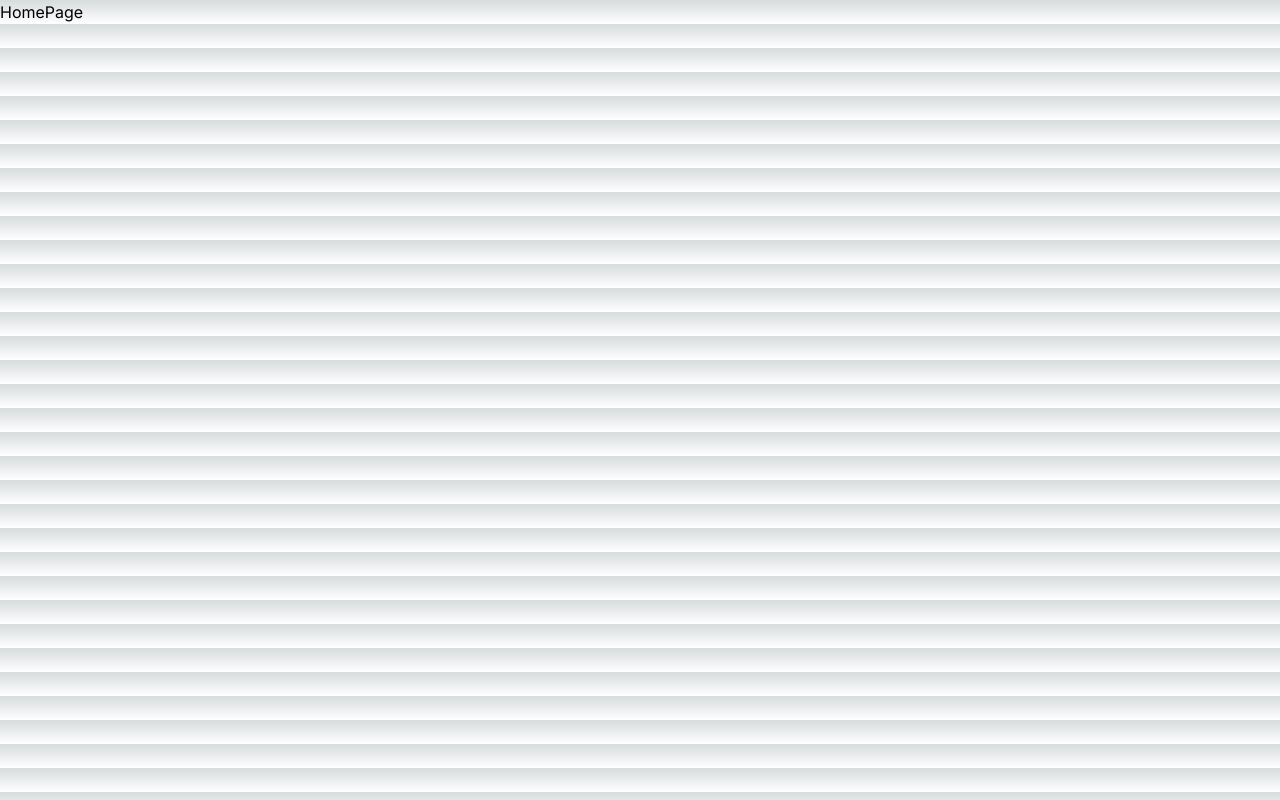
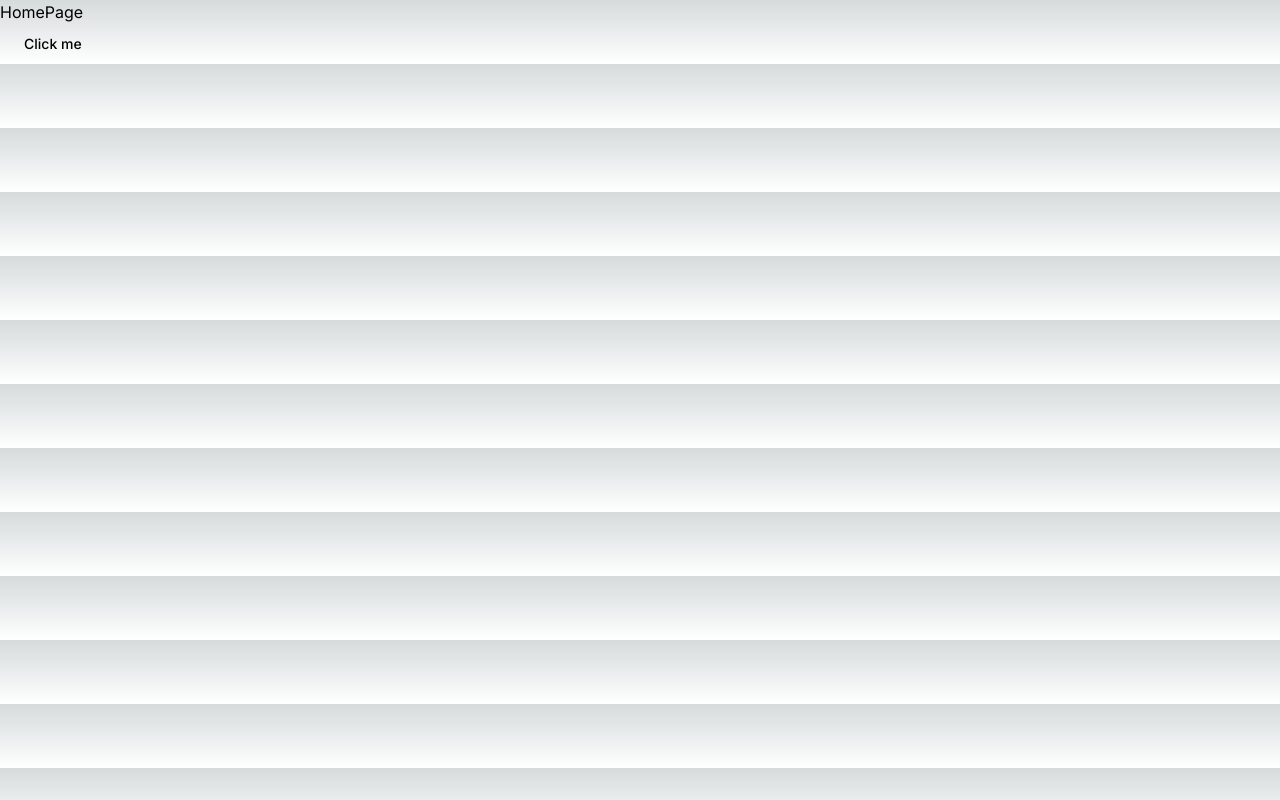
Before and after one commit to Cliff-Ezra/E-commerce-setup, a Next.js app: page / in a window 1280 px wide. Built offline with nearby package versions, Linux system fonts and the light colour scheme.

Commit message:
`feat:` initialize shadcn/ui

```diff
--- a/app/page.tsx
+++ b/app/page.tsx
@@ -1,7 +1,10 @@
+import { Button } from "@/components/ui/button";
+
 export default async function Home() {
   return (
     <main>
       <h1>HomePage</h1>
+      <Button className="ml-2" variant={"default"}>Click me</Button>
     </main>
   );
 }
--- /dev/null
+++ b/components/ui/button.tsx
@@ -0,0 +1,56 @@
+import * as React from "react"
+import { Slot } from "@radix-ui/react-slot"
+import { cva, type VariantProps } from "class-variance-authority"
+
+import { cn } from "@/lib/utils"
+
+const buttonVariants = cva(
+  "inline-flex items-center justify-center whitespace-nowrap rounded-md text-sm font-medium ring-offset-background transition-colors focus-visible:outline-none focus-visible:ring-2 focus-visible:ring-ring focus-visible:ring-offset-2 disabled:pointer-events-none disabled:opacity-50",
+  {
+    variants: {
+      variant: {
+        default: "bg-primary text-primary-foreground hover:bg-primary/90",
+        destructive:
+          "bg-destructive text-destructive-foreground hover:bg-destructive/90",
+        outline:
+          "border border-input bg-background hover:bg-accent hover:text-accent-foreground",
+        secondary:
+          "bg-secondary text-secondary-foreground hover:bg-secondary/80",
+        ghost: "hover:bg-accent hover:text-accent-foreground",
+        link: "text-primary underline-offset-4 hover:underline",
+      },
+      size: {
+        default: "h-10 px-4 py-2",
+        sm: "h-9 rounded-md px-3",
+        lg: "h-11 rounded-md px-8",
+        icon: "h-10 w-10",
+      },
+    },
+    defaultVariants: {
+      variant: "default",
+      size: "default",
+    },
+  }
+)
+
+export interface ButtonProps
+  extends React.ButtonHTMLAttributes<HTMLButtonElement>,
+    VariantProps<typeof buttonVariants> {
+  asChild?: boolean
+}
+
+const Button = React.forwardRef<HTMLButtonElement, ButtonProps>(
+  ({ className, variant, size, asChild = false, ...props }, ref) => {
+    const Comp = asChild ? Slot : "button"
+    return (
+      <Comp
+        className={cn(buttonVariants({ variant, size, className }))}
+        ref={ref}
+        {...props}
+      />
+    )
+  }
+)
+Button.displayName = "Button"
+
+export { Button, buttonVariants }
--- /dev/null
+++ b/lib/utils.ts
@@ -0,0 +1,6 @@
+import { type ClassValue, clsx } from "clsx"
+import { twMerge } from "tailwind-merge"
+
+export function cn(...inputs: ClassValue[]) {
+  return twMerge(clsx(inputs))
+}
--- a/package.json
+++ b/package.json
@@ -23,7 +23,7 @@
     "@radix-ui/react-popover": "^1.0.7",
     "@radix-ui/react-progress": "^1.0.3",
     "@radix-ui/react-separator": "^1.0.3",
-    "@radix-ui/react-slot": "^1.0.2",
+    "@radix-ui/react-slot": "^1.1.0",
     "@radix-ui/react-switch": "^1.0.3",
     "@radix-ui/react-toggle": "^1.0.3",
     "@radix-ui/react-tooltip": "^1.0.7",
@@ -39,7 +39,7 @@
     "algoliasearch": "^4.23.3",
     "bcrypt": "^5.1.1",
     "class-variance-authority": "^0.7.0",
-    "clsx": "^2.1.0",
+    "clsx": "^2.1.1",
     "date-fns": "^3.6.0",
     "dotenv": "^16.4.5",
     "drizzle-orm": "^0.30.8",
@@ -63,7 +63,7 @@
     "resend": "^3.2.0",
     "sonner": "^1.4.41",
     "stripe": "^15.6.0",
-    "tailwind-merge": "^2.2.2",
+    "tailwind-merge": "^2.4.0",
     "tailwindcss-animate": "^1.0.7",
     "uploadthing": "^6.10.0",
     "vaul": "^0.9.1",
--- a/tailwind.config.ts
+++ b/tailwind.config.ts
@@ -1,20 +1,80 @@
-import type { Config } from "tailwindcss";
+import type { Config } from "tailwindcss"
 
-const config: Config = {
+const config = {
+  darkMode: ["class"],
   content: [
-    "./pages/**/*.{js,ts,jsx,tsx,mdx}",
-    "./components/**/*.{js,ts,jsx,tsx,mdx}",
-    "./app/**/*.{js,ts,jsx,tsx,mdx}",
-  ],
+    './pages/**/*.{ts,tsx}',
+    './components/**/*.{ts,tsx}',
+    './app/**/*.{ts,tsx}',
+    './src/**/*.{ts,tsx}',
+	],
+  prefix: "",
   theme: {
+    container: {
+      center: true,
+      padding: "2rem",
+      screens: {
+        "2xl": "1400px",
+      },
+    },
     extend: {
-      backgroundImage: {
-        "gradient-radial": "radial-gradient(var(--tw-gradient-stops))",
-        "gradient-conic":
-          "conic-gradient(from 180deg at 50% 50%, var(--tw-gradient-stops))",
+      colors: {
+        border: "hsl(var(--border))",
+        input: "hsl(var(--input))",
+        ring: "hsl(var(--ring))",
+        background: "hsl(var(--background))",
+        foreground: "hsl(var(--foreground))",
+        primary: {
+          DEFAULT: "hsl(var(--primary))",
+          foreground: "hsl(var(--primary-foreground))",
+        },
+        secondary: {
+          DEFAULT: "hsl(var(--secondary))",
+          foreground: "hsl(var(--secondary-foreground))",
+        },
+        destructive: {
+          DEFAULT: "hsl(var(--destructive))",
+          foreground: "hsl(var(--destructive-foreground))",
+        },
+        muted: {
+          DEFAULT: "hsl(var(--muted))",
+          foreground: "hsl(var(--muted-foreground))",
+        },
+        accent: {
+          DEFAULT: "hsl(var(--accent))",
+          foreground: "hsl(var(--accent-foreground))",
+        },
+        popover: {
+          DEFAULT: "hsl(var(--popover))",
+          foreground: "hsl(var(--popover-foreground))",
+        },
+        card: {
+          DEFAULT: "hsl(var(--card))",
+          foreground: "hsl(var(--card-foreground))",
+        },
+      },
+      borderRadius: {
+        lg: "var(--radius)",
+        md: "calc(var(--radius) - 2px)",
+        sm: "calc(var(--radius) - 4px)",
+      },
+      keyframes: {
+        "accordion-down": {
+          from: { height: "0" },
+          to: { height: "var(--radix-accordion-content-height)" },
+        },
+        "accordion-up": {
+          from: { height: "var(--radix-accordion-content-height)" },
+          to: { height: "0" },
+        },
+      },
+      animation: {
+        "accordion-down": "accordion-down 0.2s ease-out",
+        "accordion-up": "accordion-up 0.2s ease-out",
       },
     },
   },
-  plugins: [],
-};
-export default config;
+  plugins: [require("tailwindcss-animate")],
+} satisfies Config
+
+export default config
```
Also changed, not shown: components.json (added), 1 other file (tests, documents, lock files or other folders).
